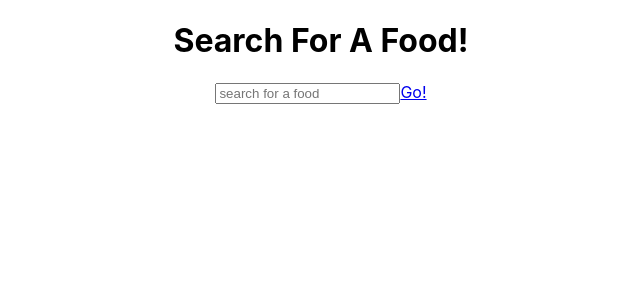
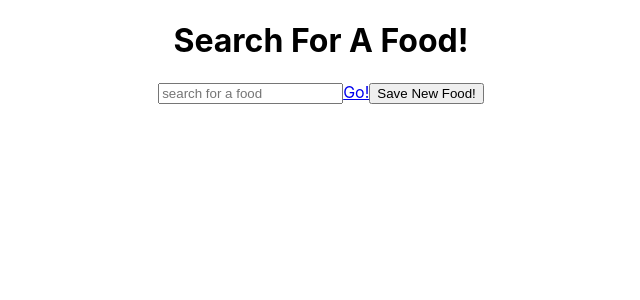
Before and after one commit to GiammaCarioca/router-patterns, a React (Create React App) app: page / in a window 1280 px wide. Shown: the top 300 px of the page, without its empty margins (319-959 px from the left). Built offline with nearby package versions, Linux system fonts and the light colour scheme.

Commit message:
pushing onto the history prop

```diff
--- a/src/App.js
+++ b/src/App.js
@@ -12,7 +12,7 @@
 				<Switch>
 					<Route exact path="/food/:name" render={routeProps => <Food {...routeProps} />} />
 					<Route exact path="/food/:foodName/drink/:drinkName" component={Meal} />
-					<Route exact path="/" render={() => <FoodSearch />} />
+					<Route exact path="/" render={routeProps => <FoodSearch {...routeProps} />} />
 					<Route render={() => <h1>ERROR NOT FOUND!</h1>} />
 				</Switch>
 			</div>
--- a/src/FoodSearch.js
+++ b/src/FoodSearch.js
@@ -6,9 +6,18 @@
 		super(props);
 		this.state = { query: '' };
 		this.handleChange = this.handleChange.bind(this);
+		this.handleClick = this.handleClick.bind(this);
 	}
+
 	handleChange(evt) {
 		this.setState({ query: evt.target.value });
+	}
+
+	handleClick() {
+		//Do something
+		alert('SAVED YOUR FOOD TO DB!');
+		//redirect somewhere else
+		this.props.history.push(`/food/${this.state.query}`);
 	}
 
 	render() {
@@ -22,6 +31,7 @@
 					onChange={this.handleChange}
 				/>
 				<Link to={`/food/${this.state.query}`}>Go!</Link>
+				<button onClick={this.handleClick}>Save New Food!</button>
 			</div>
 		);
 	}
```
